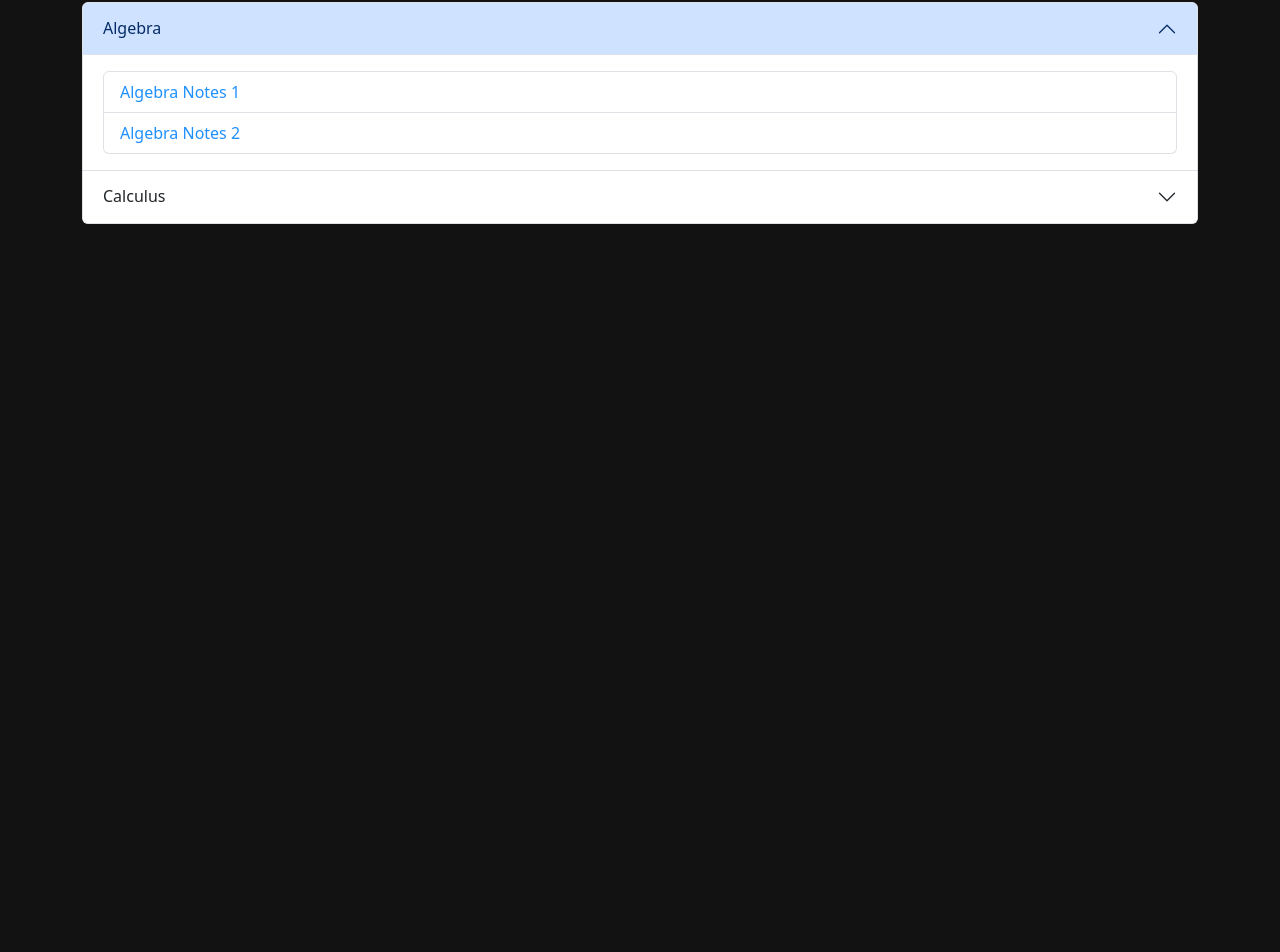
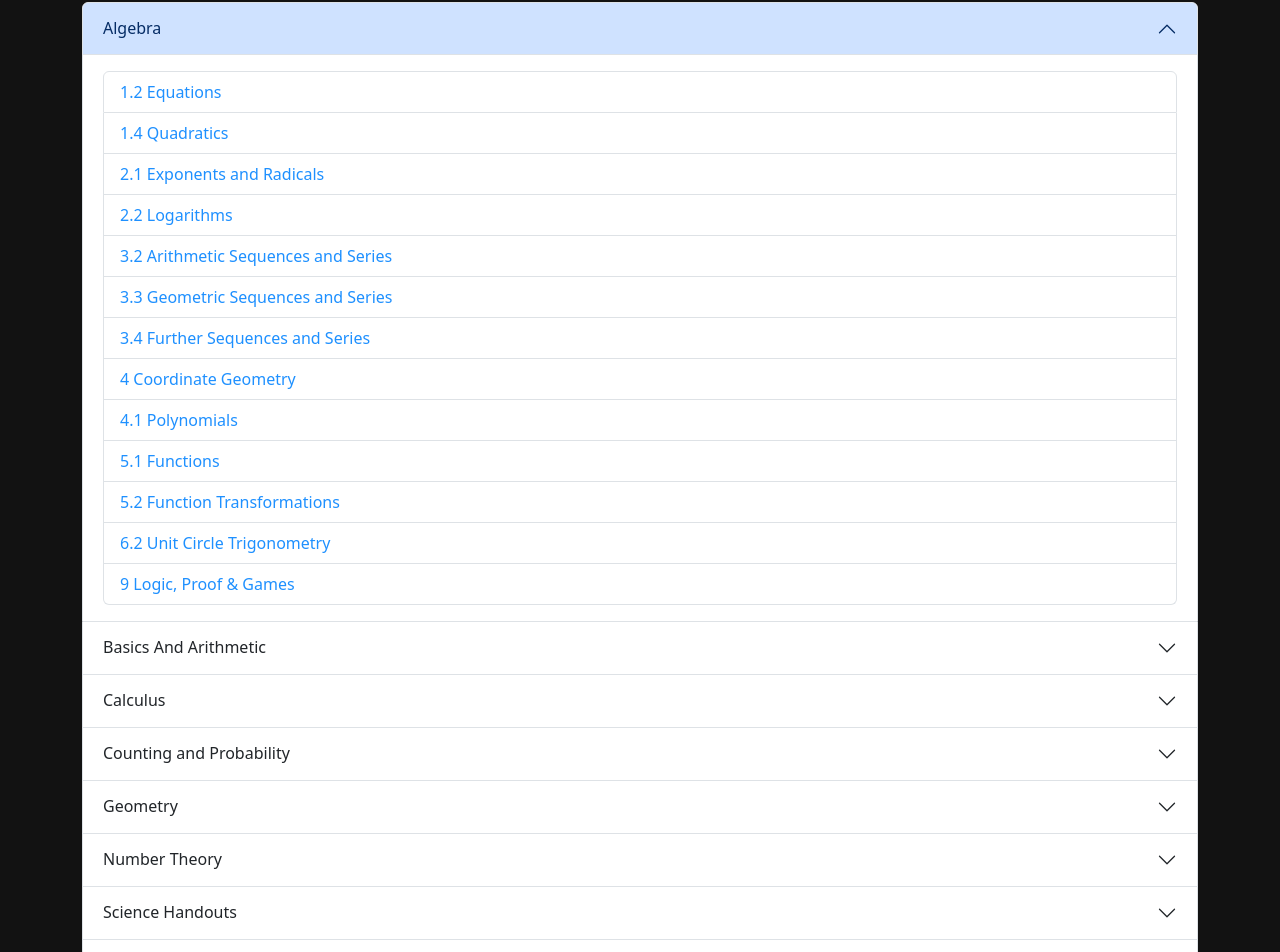
Before and after one commit to abmomd/azizmanva.com, a Next.js app: page /notes in a window 1280 px wide. Shown: the part 174-1126 px from the top of the page. Before the commit the page ends 800 px from the top, so only its background shows below. Built offline with nearby package versions, Linux system fonts and the light colour scheme.

Commit message:
Added All the Notes in the website

```diff
--- a/src/components/CourseSectionHomePage.js
+++ b/src/components/CourseSectionHomePage.js
@@ -5,12 +5,12 @@ import Link from 'next/link';
 const CoursesSection = () => {
   const courses = [
     {
-      title: 'Python Programming',
+      title: 'International Math and Physics: IBDP, IGCSE, AP',
       description: 'Learn Python from basics to advanced projects with hands-on exercises.',
       link: '/courses/python'
     },
     {
-      title: 'Mathematics',
+      title: 'Competitive Math and Physics',
       description: 'Master competitive and school-level mathematics with guided lessons.',
       link: '/courses/maths'
     },
--- a/src/data/notesData.js
+++ b/src/data/notesData.js
@@ -1,11 +1,93 @@
 const notesData = {
   Algebra: [
-    { name: "Algebra Notes 1", filename: "Equations.pdf", path: "/pdfs/algebra/Equations.pdf" },
-    { name: "Algebra Notes 2", filename: "Equations.pdf", path: "/pdfs/algebra/Equations.pdf" },
+    { name: "1.2 Equations", filename: "1.2 Equations.pdf", path: "/pdfs/Algebra/1.2 Equations.pdf" },
+    { name: "1.4 Quadratics", filename: "1.4 Quadratics.pdf", path: "/pdfs/Algebra/1.4 Quadratics.pdf" },
+    { name: "2.1 Exponents and Radicals", filename: "2.1 Exponents and Radicals.pdf", path: "/pdfs/Algebra/2.1 Exponents and Radicals.pdf" },
+    { name: "2.2 Logarithms", filename: "2.2 Logarithms.pdf", path: "/pdfs/Algebra/2.2 Logarithms.pdf" },
+    { name: "3.2 Arithmetic Sequences and Series", filename: "3.2 Arithmetic Sequences and Series.pdf", path: "/pdfs/Algebra/3.2 Arithmetic Sequences and Series.pdf" },
+    { name: "3.3 Geometric Sequences and Series", filename: "3.3 Geometric Sequences and Series.pdf", path: "/pdfs/Algebra/3.3 Geometric Sequences and Series.pdf" },
+    { name: "3.4 Further Sequences and Series", filename: "3.4 Further Sequences and Series.pdf", path: "/pdfs/Algebra/3.4 Further Sequences and Series.pdf" },
+    { name: "4 Coordinate Geometry", filename: "4 Coordinate Geometry.pdf", path: "/pdfs/Algebra/4 Coordinate Geometry.pdf" },
+    { name: "4.1 Polynomials", filename: "4.1 Polynomials.pdf", path: "/pdfs/Algebra/4.1 Polynomials.pdf" },
+    { name: "5.1 Functions", filename: "5.1 Functions.pdf", path: "/pdfs/Algebra/5.1 Functions.pdf" },
+    { name: "5.2 Function Transformations", filename: "5.2 Function Transformations.pdf", path: "/pdfs/Algebra/5.2 Function Transformations.pdf" },
+    { name: "6.2 Unit Circle Trigonometry", filename: "6.2 Unit Circle Trigonometry.pdf", path: "/pdfs/Algebra/6.2 Unit Circle Trigonometry.pdf" },
+    { name: "9 Logic, Proof & Games", filename: "9 Logic, Proof & Games.pdf", path: "/pdfs/Algebra/9 Logic, Proof & Games.pdf" },
   ],
+
+  "Basics And Arithmetic": [
+    { name: "Arithmetic - Graphs, and Statistics", filename: "Arithmetic - Graphs, and Statistics.pdf", path: "/pdfs/Basics And Arithmetic/Arithmetic - Graphs, and Statistics.pdf" },
+    { name: "Arithmetic Ratio, Proportion", filename: "Arithmetic Ratio, Proportion.pdf", path: "/pdfs/Basics And Arithmetic/Arithmetic Ratio, Proportion.pdf" },
+    { name: "Arithmetic Time, Work, TSD", filename: "Arithmetic Time, Work, TSD.pdf", path: "/pdfs/Basics And Arithmetic/Arithmetic Time, Work, TSD.pdf" },
+    { name: "Basics - TSD and Time-Work", filename: "Basics - TSD and Time-Work.pdf", path: "/pdfs/Basics And Arithmetic/Basics - TSD and Time-Work.pdf" },
+    { name: "Basics, Arithmetic", filename: "Basics, Arithmetic.pdf", path: "/pdfs/Basics And Arithmetic/Basics, Arithmetic.pdf" },
+    { name: "Basics, Decimals", filename: "Basics, Decimals.pdf", path: "/pdfs/Basics And Arithmetic/Basics, Decimals.pdf" },
+    { name: "Basics, Fractions", filename: "Basics, Fractions.pdf", path: "/pdfs/Basics And Arithmetic/Basics, Fractions.pdf" },
+    { name: "Basics, Geometry", filename: "Basics, Geometry.pdf", path: "/pdfs/Basics And Arithmetic/Basics, Geometry.pdf" },
+    { name: "Basics, Measurement and Time", filename: "Basics, Measurement and Time.pdf", path: "/pdfs/Basics And Arithmetic/Basics, Measurement and Time.pdf" },
+    { name: "Basics, Number Theory", filename: "Basics, Number Theory.pdf", path: "/pdfs/Basics And Arithmetic/Basics, Number Theory.pdf" },
+    { name: "Basics, Percentage", filename: "Basics, Percentage.pdf", path: "/pdfs/Basics And Arithmetic/Basics, Percentage.pdf" },
+  ],
+
   Calculus: [
-    { name: "Calculus Notes 1", filename: "Limits.pdf", path: "pdfs/calculus/Limits.pdf" },
-    { name: "Calculus Notes 2", filename: "Limits.pdf", path: "/pdfs/calculus/Limits.pdf" },
+    { name: "C01 Limits", filename: "C01 Limits.pdf", path: "/pdfs/Calculus/C01 Limits.pdf" },
+    { name: "C02 Differentiation", filename: "C02 Differentiation.pdf", path: "/pdfs/Calculus/C02 Differentiation.pdf" },
+    { name: "C03 Integration", filename: "C03 Integration.pdf", path: "/pdfs/Calculus/C03 Integration.pdf" },
+    { name: "C04 Calculus Topics", filename: "C04 Calculus Topics.pdf", path: "/pdfs/Calculus/C04 Calculus Topics.pdf" },
+    { name: "C4 Differential Equations", filename: "C4 Differential Equations.pdf", path: "/pdfs/Calculus/C4 Differential Equations.pdf" },
+    { name: "C5 Calculus Topics", filename: "C5 Calculus Topics.pdf", path: "/pdfs/Calculus/C5 Calculus Topics.pdf" },
+    { name: "C06 Multivariable Calculus", filename: "C06 Multivariable Calculus.pdf", path: "/pdfs/Calculus/C06 Multivariable Calculus.pdf" },
+  ],
+
+  "Counting and Probability": [
+    { name: "S1 Sets", filename: "S1 Sets.pdf", path: "/pdfs/Counting and Probability/S1 Sets.pdf" },
+    { name: "S2 Counting Rules", filename: "S2 Counting Rules.pdf", path: "/pdfs/Counting and Probability/S2 Counting Rules.pdf" },
+    { name: "S3 Permutations", filename: "S3 Permutations.pdf", path: "/pdfs/Counting and Probability/S3 Permutations.pdf" },
+    { name: "S4 Combinations", filename: "S4 Combinations.pdf", path: "/pdfs/Counting and Probability/S4 Combinations.pdf" },
+    { name: "S5 Binomial Theorem", filename: "S5 Binomial Theorem.pdf", path: "/pdfs/Counting and Probability/S5 Binomial Theorem.pdf" },
+    { name: "S6 Combinatorics Topics", filename: "S6 Combinatorics Topics.pdf", path: "/pdfs/Counting and Probability/S6 Combinatorics Topics.pdf" },
+    { name: "S7 Distinguishability", filename: "S7 Distinguishability.pdf", path: "/pdfs/Counting and Probability/S7 Distinguishability.pdf" },
+    { name: "S08 Random Variables", filename: "S08 Random Variables.pdf", path: "/pdfs/Counting and Probability/S08 Random Variables.pdf" },
+    { name: "T1 Probability", filename: "T1 Probability.pdf", path: "/pdfs/Counting and Probability/T1 Probability.pdf" },
+    { name: "T2 Prob with Counting", filename: "T2 Prob with Counting.pdf", path: "/pdfs/Counting and Probability/T2 Prob with Counting.pdf" },
+    { name: "T3 Probability Topics", filename: "T3 Probability Topics.pdf", path: "/pdfs/Counting and Probability/T3 Probability Topics.pdf" },
+    { name: "T4 D. Geo Combi", filename: "T4 D. Geo Combi.pdf", path: "/pdfs/Counting and Probability/T4 D. Geo Combi.pdf" },
+    { name: "T5 C. Geo Combi", filename: "T5 C. Geo Combi.pdf", path: "/pdfs/Counting and Probability/T5 C. Geo Combi.pdf" },
+    { name: "U9.1 Random Variables", filename: "U9.1 Random Variables.pdf", path: "/pdfs/Counting and Probability/U9.1 Random Variables.pdf" },
+  ],
+
+  Geometry: [
+    { name: "G01 Lines and Angles", filename: "G01 Lines and Angles.pdf", path: "/pdfs/Geometry/G01 Lines and Angles.pdf" },
+    { name: "G03 Polygons", filename: "G03 Polygons.pdf", path: "/pdfs/Geometry/G03 Polygons.pdf" },
+    { name: "G03.1 Quadrilaterals", filename: "G03.1 Quadrilaterals.pdf", path: "/pdfs/Geometry/G03.1 Quadrilaterals.pdf" },
+    { name: "G04 Circles", filename: "G04 Circles.pdf", path: "/pdfs/Geometry/G04 Circles.pdf" },
+    { name: "G05 3D Shapes", filename: "G05 3D Shapes.pdf", path: "/pdfs/Geometry/G05 3D Shapes.pdf" },
+    { name: "G06 Similarity", filename: "G06 Similarity.pdf", path: "/pdfs/Geometry/G06 Similarity.pdf" },
+    { name: "G2.1 Triangles", filename: "G2.1 Triangles.pdf", path: "/pdfs/Geometry/G2.1 Triangles.pdf" },
+    { name: "G2.2 Pythagorean Theorem", filename: "G2.2 Pythagorean Theorem.pdf", path: "/pdfs/Geometry/G2.2 Pythagorean Theorem.pdf" },
+    { name: "G2.3 Congruence", filename: "G2.3 Congruence.pdf", path: "/pdfs/Geometry/G2.3 Congruence.pdf" },
+    { name: "G2.4 Further Triangles", filename: "G2.4 Further Triangles.pdf", path: "/pdfs/Geometry/G2.4 Further Triangles.pdf" },
+  ],
+
+  "Number Theory": [
+    { name: "N1 Basics", filename: "N1 Basics.pdf", path: "/pdfs/Number Theory/N1 Basics.pdf" },
+    { name: "N1.1 Factor Arithmetic", filename: "N1.1 Factor Arithmetic.pdf", path: "/pdfs/Number Theory/N1.1 Factor Arithmetic.pdf" },
+    { name: "N2 Number Systems", filename: "N2 Number Systems.pdf", path: "/pdfs/Number Theory/N2 Number Systems.pdf" },
+    { name: "N3 Diophantine Equations", filename: "N3 Diophantine Equations.pdf", path: "/pdfs/Number Theory/N3 Diophantine Equations.pdf" },
+    { name: "N4 Mod Arithmetic", filename: "N4 Mod Arithmetic.pdf", path: "/pdfs/Number Theory/N4 Mod Arithmetic.pdf" },
+  ],
+
+  "Science Handouts": [
+    { name: "01 - Chemistry", filename: "01 - Chemistry.pdf", path: "/pdfs/Science Handouts/01 - Chemistry.pdf" },
+    { name: "P01 Kinematics", filename: "P01 Kinematics.pdf", path: "/pdfs/Science Handouts/P01 Kinematics.pdf" },
+    { name: "P02 NLM", filename: "P02 NLM.pdf", path: "/pdfs/Science Handouts/P02 NLM.pdf" },
+    { name: "P03 Energy, Work and Power", filename: "P03 Energy, Work and Power.pdf", path: "/pdfs/Science Handouts/P03 Energy, Work and Power.pdf" },
+    { name: "P04 Rotational Mechanics", filename: "P04 Rotational Mechanics.pdf", path: "/pdfs/Science Handouts/P04 Rotational Mechanics.pdf" },
+    { name: "P05 Oscillations", filename: "P05 Oscillations.pdf", path: "/pdfs/Science Handouts/P05 Oscillations.pdf" },
+  ],
+
+  Statistics: [
+    { name: "00 - Statistics", filename: "00 - Statistics.pdf", path: "/pdfs/Statistics/00 - Statistics.pdf" },
   ],
 };
 
--- a/src/pages/index.js
+++ b/src/pages/index.js
@@ -16,7 +16,7 @@ const Home = () => {
       <div className="text-center text-md-start flex-grow-1 mb-4 mb-md-0">
         <h1 className="mb-3 text-black">Learn for the sake of the future!</h1>
         <p className="lead mb-4 text-muted">
-          Learn new skills from the comfort of your home or anywhere anytime.
+          Torchbearers Academy is a boutique firm offers 1 on 1 online tutoring. We understand international curriculum because that's what we teach every day.
         </p>
         <Link href="/courses" passHref legacyBehavior>
           <Button variant="primary" size="lg">Get Started</Button>
@@ -39,10 +39,10 @@ const Home = () => {
               <h6>📚 Online Tutoring</h6>
             </Col>
             <Col>
-              <h6>🔒 Lifetime Access</h6>
+              <h6>🧑‍🏫 Experienced Teachers</h6>
             </Col>
             <Col>
-              <h6>⚡ Active Learning</h6>
+              <h6>⚡ Great Results</h6>
             </Col>
             <Col>
               <h6>🎓 Personal Tutoring</h6>
```
